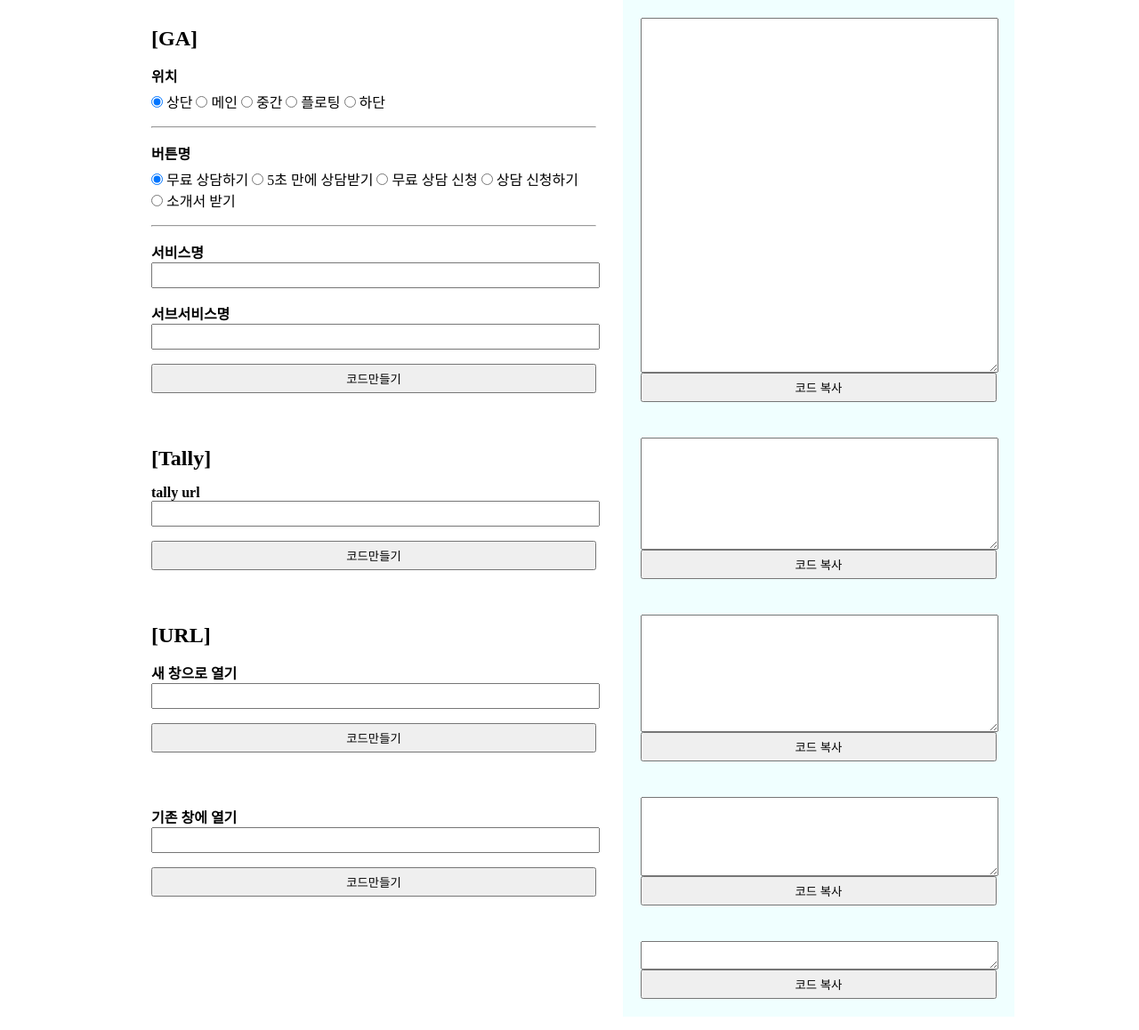
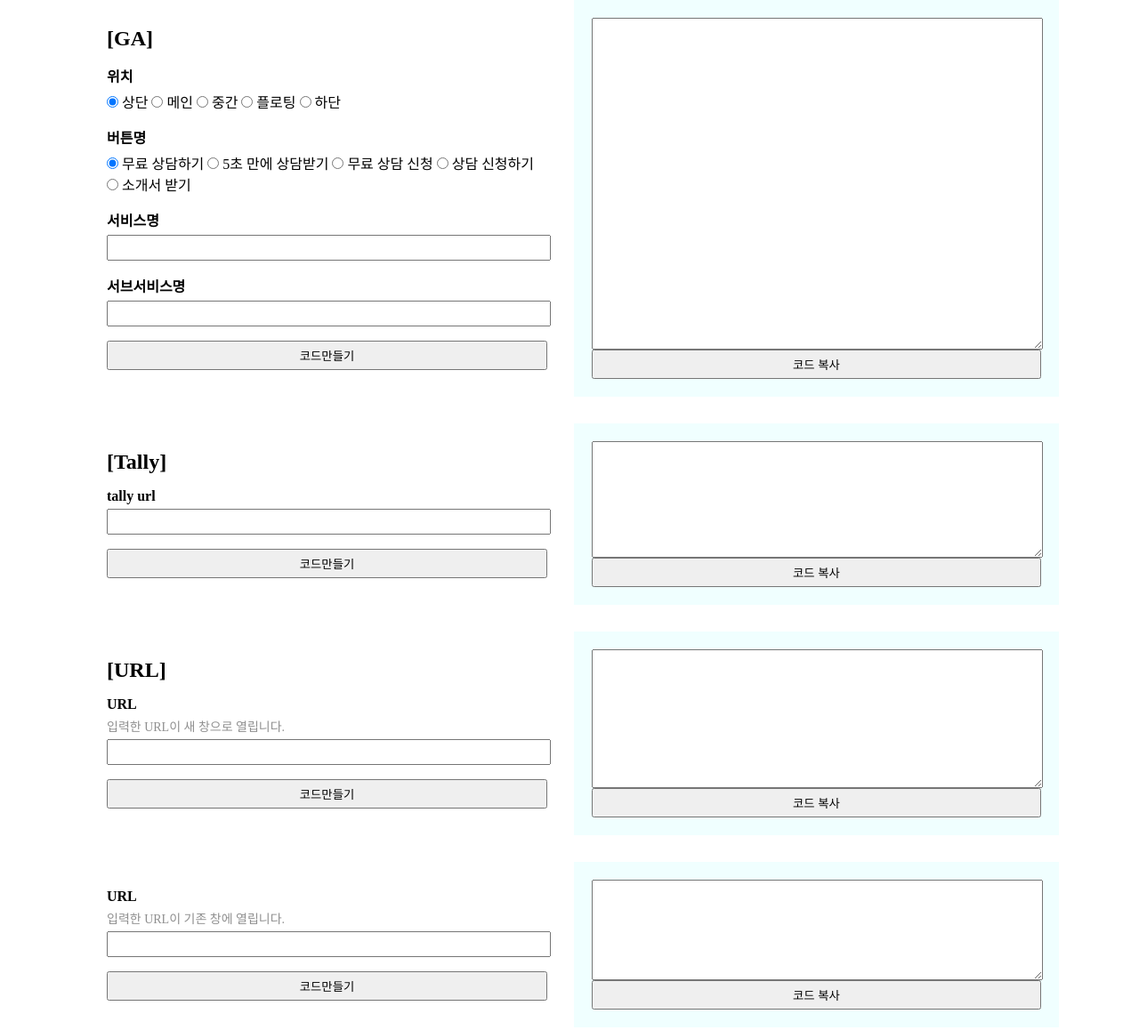
Before and after one commit to wefun-snack24h/web-builder-utilization, a plain HTML site: page page/index.html in a window 1280 px wide. Shown: the top 1158 px of the page at 89% size. Drawn offline with Linux system fonts and the light colour scheme.

Commit message:
:sparkles: html 문서 수정

```diff
--- a/page/index.html
+++ b/page/index.html
@@ -10,9 +10,12 @@
     }
 
     .modules {
-      max-width: 1000px;
+      max-width: 1100px;
       min-height: 100vh;
       margin: 0 auto;
+      display: flex;
+      flex-flow: column;
+      row-gap: 30px;
     }
 
     .module {
@@ -23,7 +26,7 @@
     .module__form {
       display: flex;
       padding: 30px;
-      width: 50%;
+      width: 45%;
       flex-direction: column;
       gap: 16px;
     }
@@ -39,8 +42,14 @@
 
     .form-label {
       display: inline-block;
-      width: 100px;
       font-weight: 700;
+      padding-bottom: 5px;
+    }
+
+    .form-desc {
+      font-size: 14px;
+      color: #8f8f8f;
+      padding-bottom: 5px;
     }
 
     strong {
@@ -57,7 +66,7 @@
     }
 
     input[type=text] {
-      width: calc(500px);
+      width: 100%;
       height: 25px;
     }
   </style>
@@ -82,7 +91,6 @@
           <input type="radio" id="position-e" value="하단" name="position"/>
           <label for="position-e">하단</label>
         </div>
-        <hr/>
         <div>
           <strong>버튼명</strong>
           <input type="radio" id="button-a" value="무료 상담하기" name="button" checked/>
@@ -97,7 +105,6 @@
           <input type="radio" id="button-c" value="소개서 받기" name="button"/>
           <label for="button-c">소개서 받기</label>
         </div>
-        <hr/>
         <div>
           <span class="form-label">서비스명</span> <input type="text" id="service"/>
         </div>
@@ -132,7 +139,9 @@
       <div class="module__form">
         <h2>[URL]</h2>
         <div>
-          <span class="form-label">새 창으로 열기</span> <input type="text" id="form__3-1"/>
+          <span class="form-label">URL</span>
+          <p class="form-desc">입력한 URL이 새 창으로 열립니다.</p>
+          <input type="text" id="form__3-1"/>
         </div>
         <button onclick="handleClickOpenInNewTab('3-1')">코드만들기</button>
       </div>
@@ -146,7 +155,9 @@
     <div class="module">
       <div class="module__form">
         <div>
-          <span class="form-label">기존 창에 열기</span> <input type="text" id="form__3-2"/>
+          <span class="form-label">URL</span>
+          <p class="form-desc">입력한 URL이 기존 창에 열립니다.</p>
+          <input type="text" id="form__3-2"/>
         </div>
         <button onclick="handleClickChangeLinkOfCurrentTab('3-2')">코드만들기</button>
       </div>
@@ -180,11 +191,12 @@
     const select_button = document.querySelector('input[name="button"]:checked').value
 
     const text =`javascript: WEFUN.handleGtmTagging('beta_service', {
-        'action': 'button',
-        'serviceName': '${service}',
-        'serviceSubName': '${sub_service}',
-        'position': '${select_position}',
-        'buttonName': '${select_button}'});`
+  'action': 'button',
+  'serviceName': '${service}',
+  'serviceSubName': '${sub_service}',
+  'position': '${select_position}',
+  'buttonName': '${select_button}'
+});`
     document.getElementById("result__1").value = text
   }
 
```
